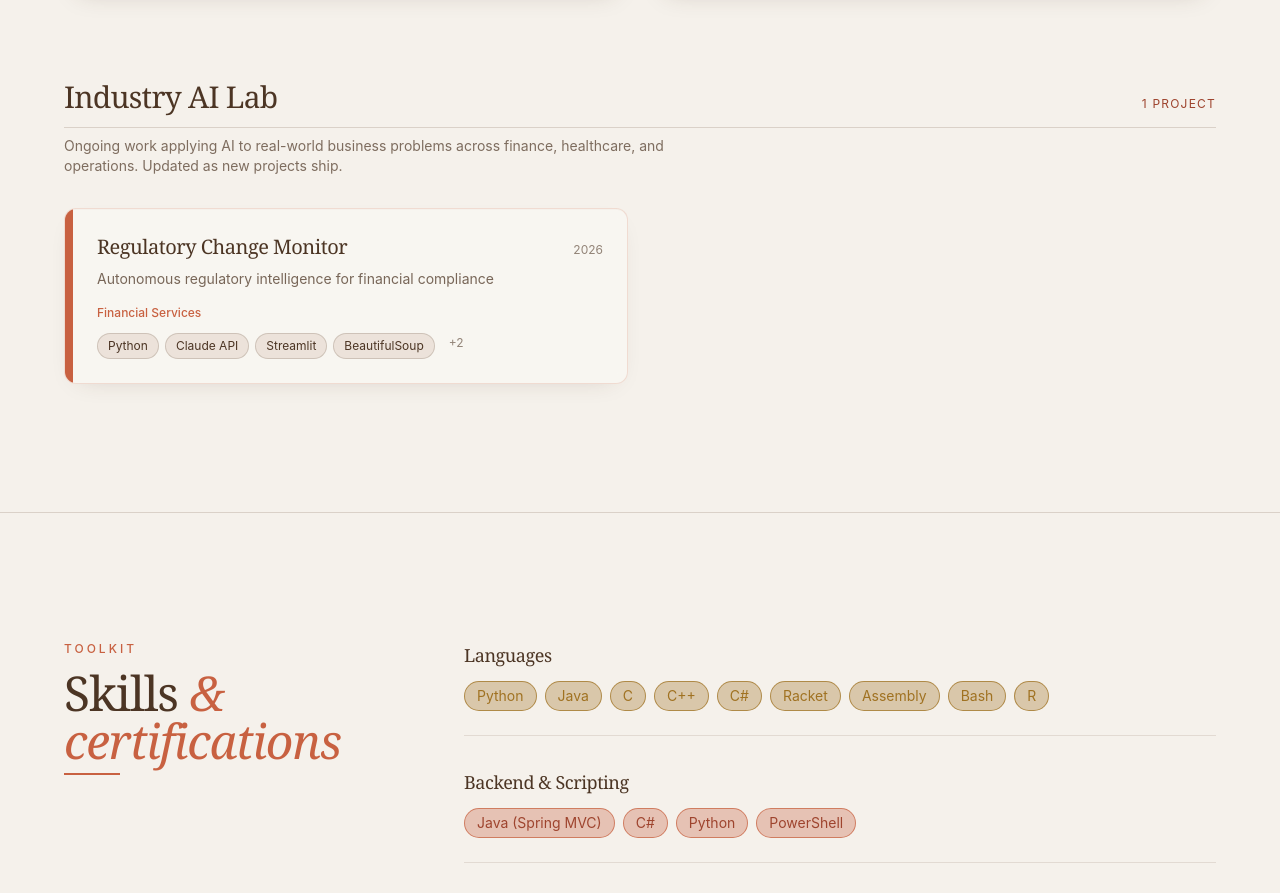
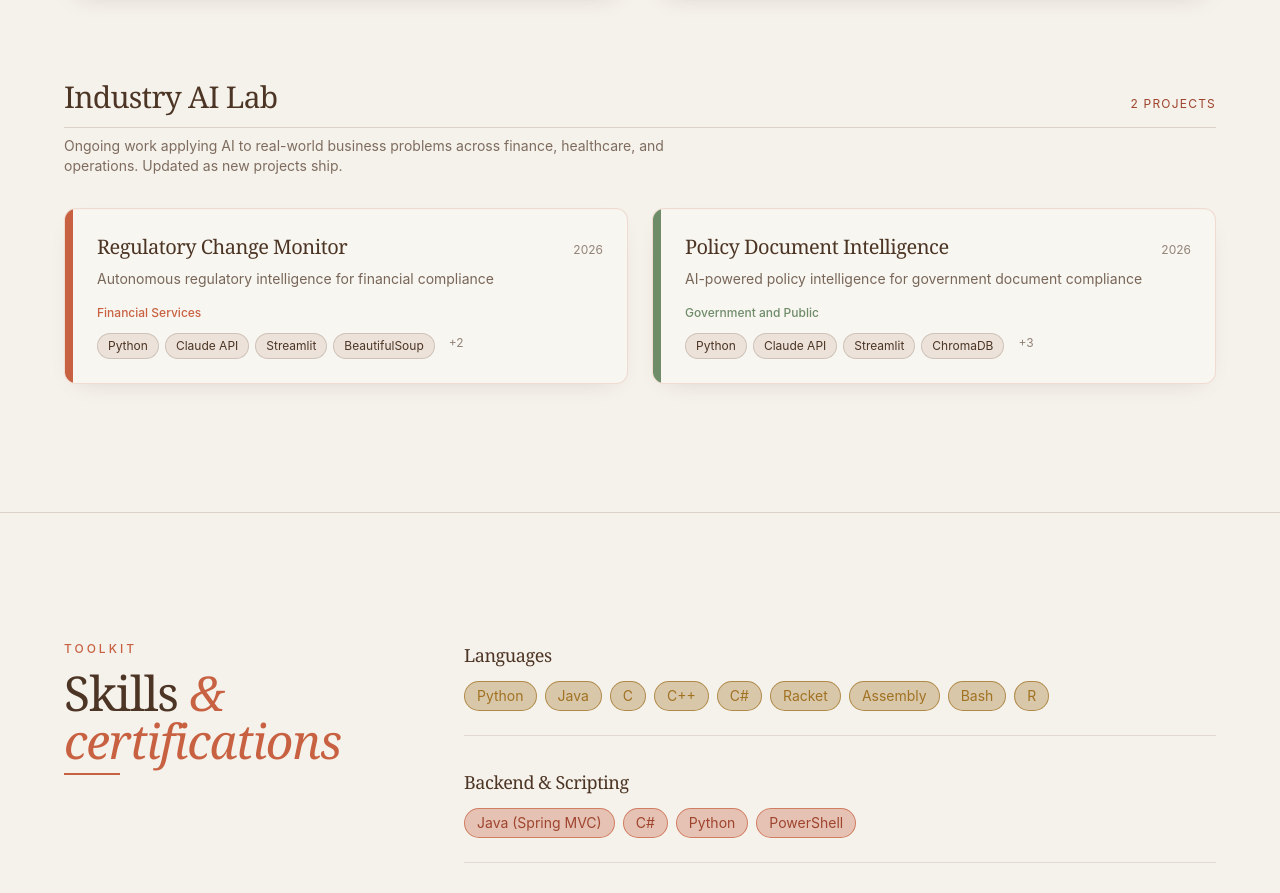
Before and after one commit to sree-j04/portfolio, a React (Vite) app: page / in a window 1280 px wide. Shown: the part 3066-3959 px from the top of the page. Built offline with nearby package versions, Linux system fonts and the light colour scheme.

Commit message:
project 2

```diff
--- a/src/data/projects.ts
+++ b/src/data/projects.ts
@@ -150,21 +150,38 @@ export const projectGroups: ProjectGroup[] = [
           },
         ],
       },
-      // Add more industry projects here as you build them:
-      // {
-      //   slug: "project-slug",
-      //   title: "Project Title",
-      //   tagline: "One-line tagline",
-      //   description: "Longer description.",
-      //   tech: ["Python", "LangChain"],
-      //   category: "industry",
-      //   sector: "Healthcare and Life Sciences",
-      //   year: "2026",
-      //   links: [
-      //     { label: "GitHub", url: "#", type: "github" },
-      //     { label: "Watch Demo", url: "#", type: "video" },
-      //   ],
-      // },
+      {
+        slug: "policy-document-intelligence",
+        title: "Policy Document Intelligence",
+        tagline:
+          "AI-powered policy intelligence for government document compliance",
+        description:
+          "Government analysts, policy researchers, and public administrators spend enormous amounts of time manually searching through hundreds of pages of policy documents to find specific rules, eligibility criteria, and procedures. A missed detail or misread clause can mean non-compliance, incorrect benefit determinations, or costly legal exposure. This Policy Document Intelligence system solves that with a RAG (Retrieval-Augmented Generation) pipeline built specifically for government documents. You upload any collection of policy PDFs or text files — federal regulations, agency guidance, program manuals — and the system chunks, embeds, and indexes them into a semantic vector store. Ask any natural-language question and it retrieves the most relevant passages, sends them to Claude, and returns a precise answer where every single factual claim is traced back to a specific document and page number. No hallucinated policy, no unsourced claims. The web interface lets you upload documents, query across your entire policy library, and browse the full citation trail for every answer.",
+        tech: [
+          "Python",
+          "Claude API",
+          "Streamlit",
+          "ChromaDB",
+          "pandas",
+          "PyPDF2",
+          "sentence-transformers",
+        ],
+        category: "industry",
+        sector: "Government and Public",
+        year: "2026",
+        links: [
+          {
+            label: "GitHub",
+            url: "https://github.com/sree-j04/policy-doc-intelligence", // replace with your actual repo URL
+            type: "github",
+          },
+          {
+            label: "Watch Demo",
+            url: "https://youtu.be/CuszbVOzdIo", // replace with your actual demo video URL
+            type: "video",
+          },
+        ],
+      },
     ],
   },
 ];
```
